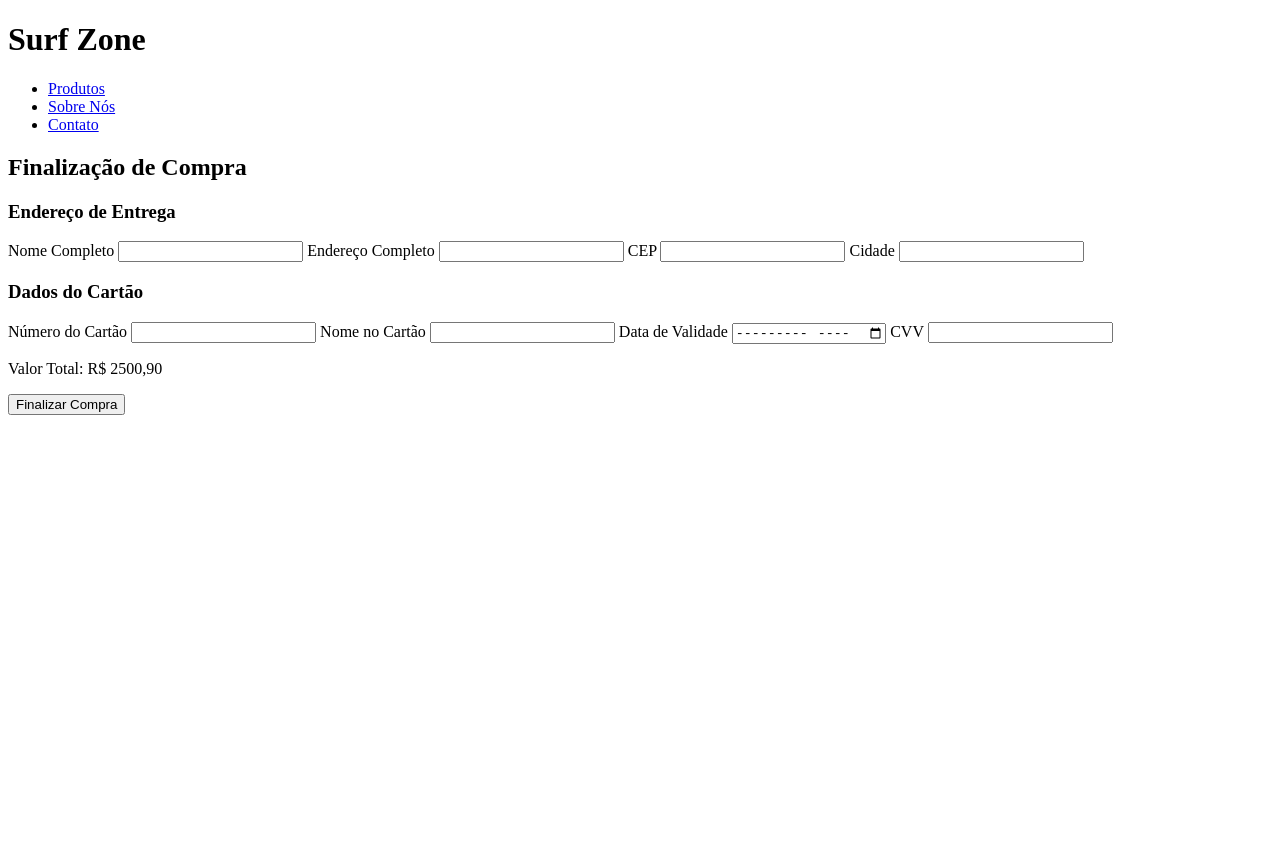
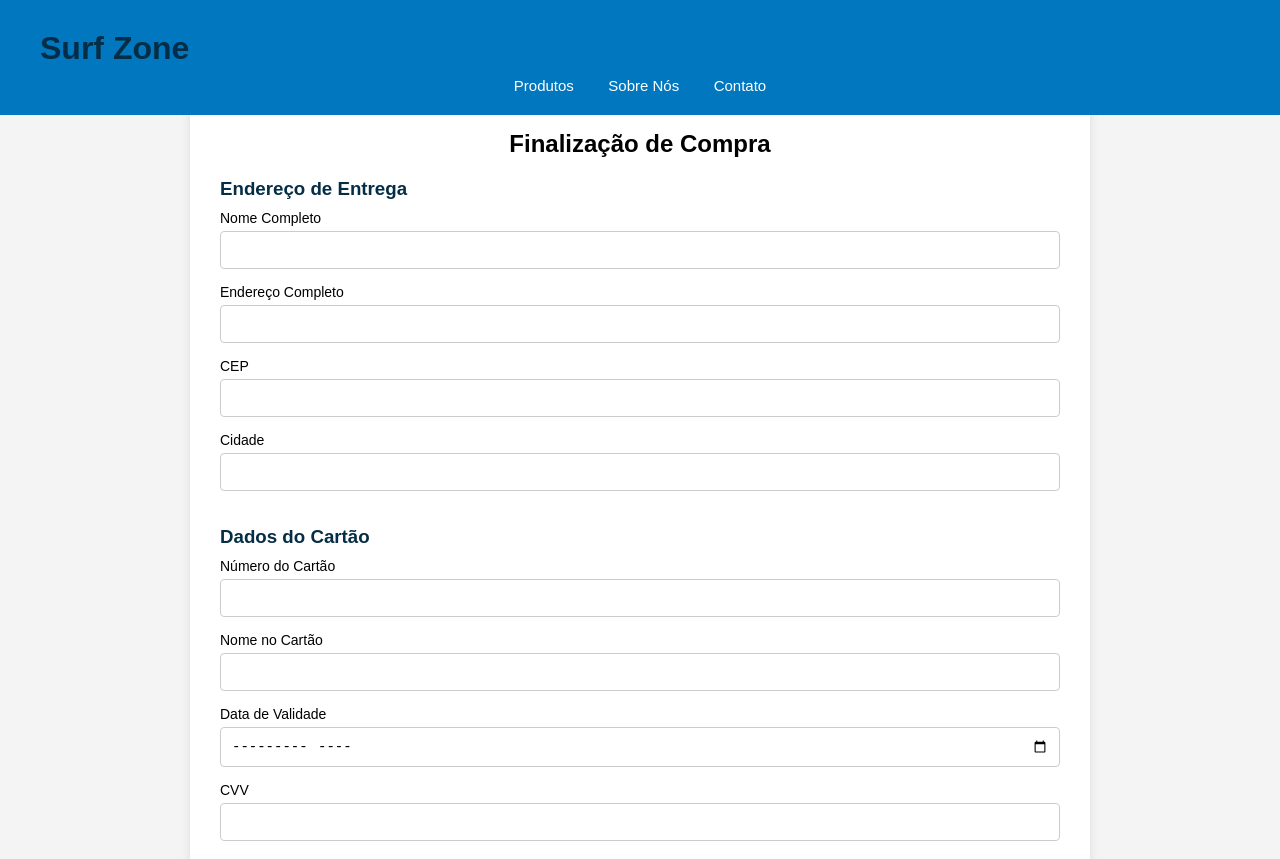
Before and after one commit to Bruno77749/surf-zone, a plain HTML site: page html/compra-2500.html in a window 1280 px wide. Shown: the top 859 px of the page. Before the commit the page ends 800 px from the top, so only its background shows below. Drawn offline with Linux system fonts and the light colour scheme.

Commit message:
Update compra-2500.html

```diff
--- a/html/compra-2500.html
+++ b/html/compra-2500.html
@@ -4,7 +4,7 @@
     <meta charset="UTF-8">
     <meta name="viewport" content="width=device-width, initial-scale=1.0">
     <title>Finalização de Compra - Surf Zone</title>
-    <link rel="stylesheet" href="/surf-zone/css/compra-2490.css">
+    <link rel="stylesheet" href="/surf-zone/css/compra.css">
 </head>
 <body>
     <!-- Cabeçalho -->
```
